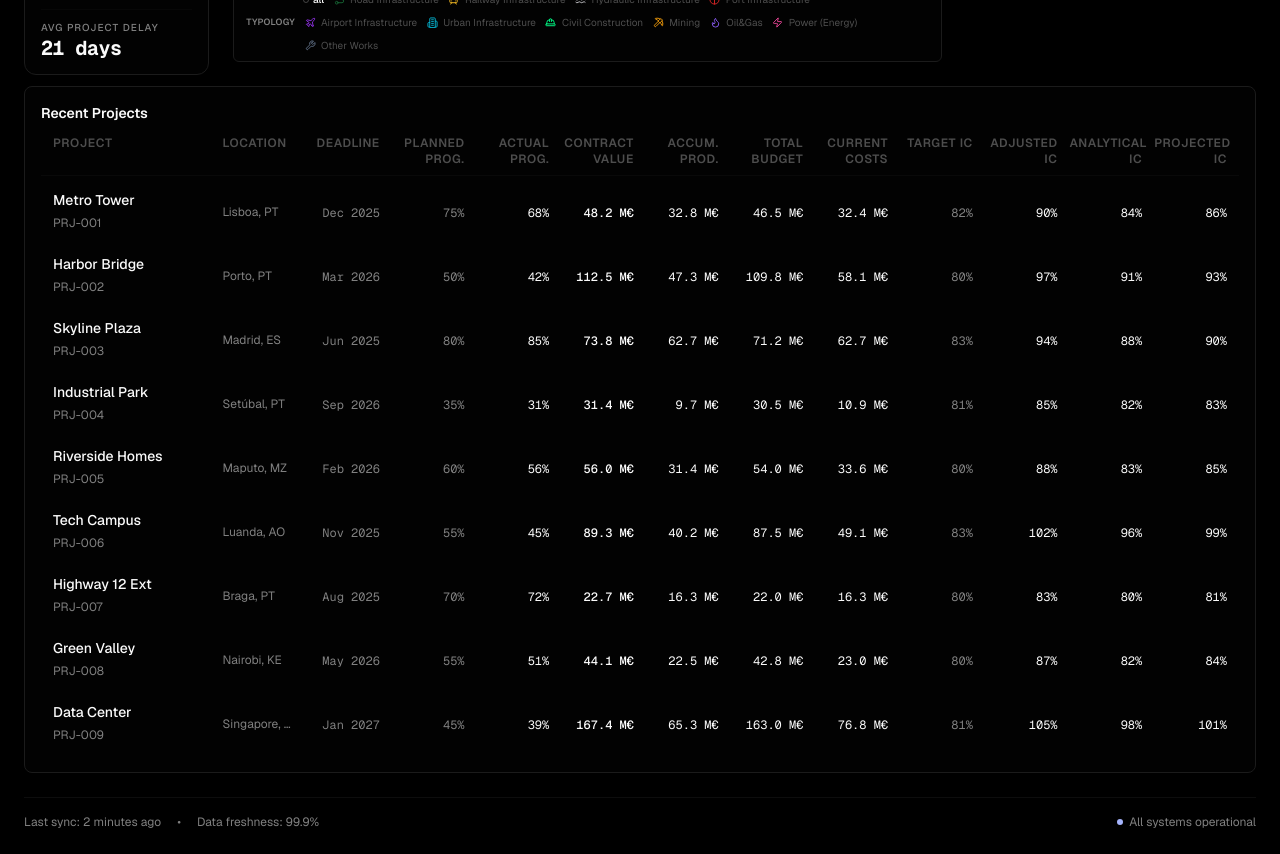
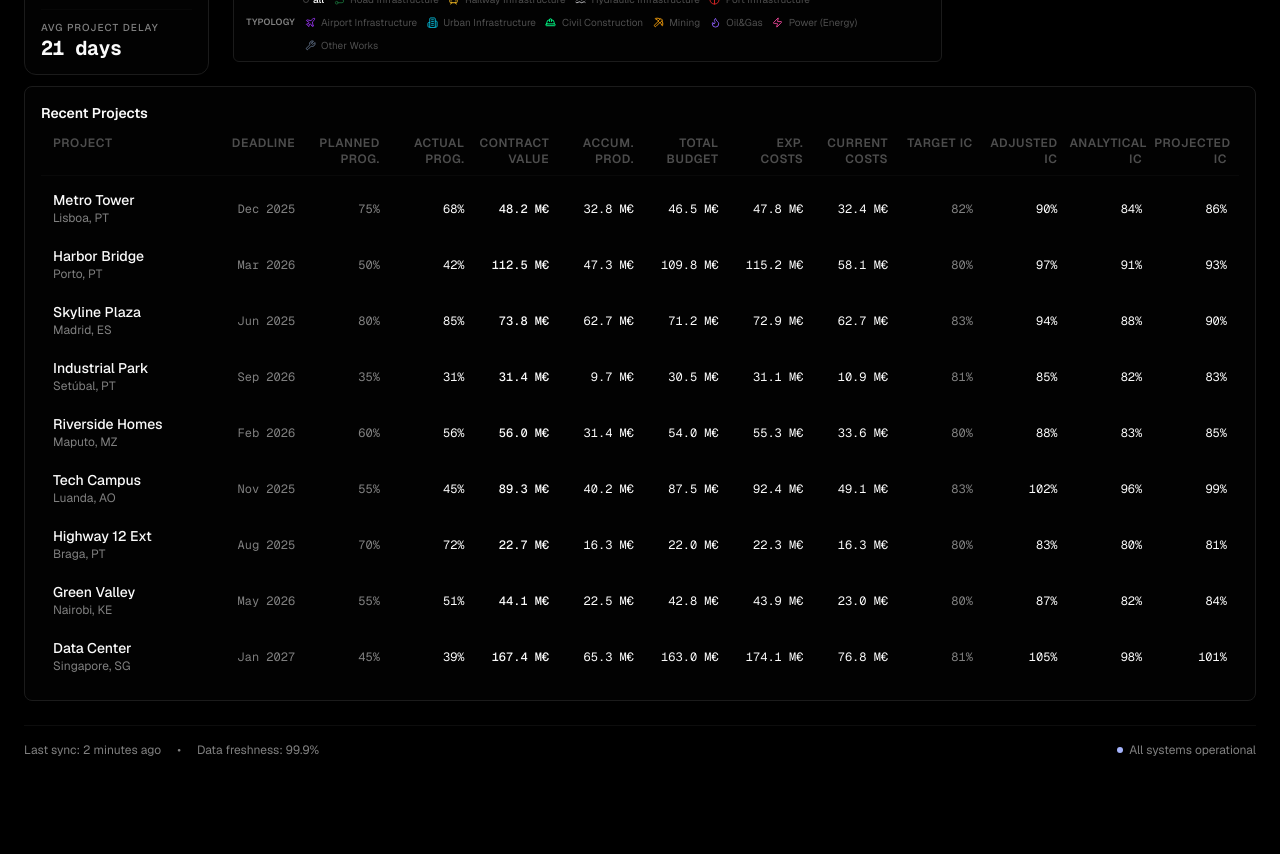
Before and after one commit to danielrebelo-volis/v0-volis-build-dashboard, a Next.js app: page / in a window 1280 px wide. Shown: the part 780-1634 px from the top of the page. After the commit the page ends 1562 px from the top, so only its background shows below. Built offline with nearby package versions, Linux system fonts and the light colour scheme.

Commit message:
feat: update project details and add expected costs column
Replace project ID with location subtitle, remove separate location column,
add expected costs column to the right of total budget.

```diff
--- a/components/project-list.tsx
+++ b/components/project-list.tsx
@@ -14,6 +14,7 @@ interface Project {
   contractValue: number         // M€
   accumulatedProduction: number // M€
   totalBudget: number           // M€ — always > currentCosts
+  expectedCosts: number         // M€ — projected total cost at completion
   currentCosts: number          // M€
   targetIC: number              // % (formerly plannedIC)
   adjustedIC: number            // %
@@ -23,16 +24,16 @@ interface Project {
 
 
 // Column order:
-// Project | Location | Deadline | Planned Prog. | Actual Prog. | Contract Value | Accum. Prod. | Total Budget | Current Costs | Target IC | Adjusted IC | Analytical IC | Projected IC | (action)
+// Project | Deadline | Planned Prog. | Actual Prog. | Contract Value | Accum. Prod. | Total Budget | Exp. Costs | Current Costs | Target IC | Adjusted IC | Analytical IC | Projected IC | (action)
 const COLUMNS = [
   { label: "Project",         span: "col-span-2", align: "left"  },
-  { label: "Location",        span: "col-span-1", align: "left"  },
   { label: "Deadline",        span: "col-span-1", align: "right" },
   { label: "Planned Prog.",   span: "col-span-1", align: "right" },
   { label: "Actual Prog.",    span: "col-span-1", align: "right" },
   { label: "Contract Value",  span: "col-span-1", align: "right" },
   { label: "Accum. Prod.",    span: "col-span-1", align: "right" },
   { label: "Total Budget",    span: "col-span-1", align: "right" },
+  { label: "Exp. Costs",      span: "col-span-1", align: "right" },
   { label: "Current Costs",   span: "col-span-1", align: "right" },
   { label: "Target IC",       span: "col-span-1", align: "right" },
   { label: "Adjusted IC",     span: "col-span-1", align: "right" },
@@ -40,25 +41,20 @@ const COLUMNS = [
   { label: "Projected IC",    span: "col-span-1", align: "right" },
 ]
 
-function ProjectRow({ name, id, location, deadline, plannedProgress, actualProgress, contractValue, accumulatedProduction, totalBudget, currentCosts, targetIC, adjustedIC, analyticalIC, projectedIC }: Project) {
+function ProjectRow({ name, id, location, deadline, plannedProgress, actualProgress, contractValue, accumulatedProduction, totalBudget, expectedCosts, currentCosts, targetIC, adjustedIC, analyticalIC, projectedIC }: Project) {
   return (
     <Link href={`/project/${id}`}>
       <div className="group grid grid-cols-14 items-center gap-3 py-2.5 px-3 hover:bg-secondary/30 transition-colors rounded-lg cursor-pointer">
 
-        {/* Project name */}
+        {/* Project name + location subtitle */}
         <div className="col-span-2 flex items-center gap-2 min-w-0">
           <div className="min-w-0">
             <div className="flex items-center gap-1.5">
               <span className="text-sm font-medium text-foreground truncate">{name}</span>
               <ExternalLink className="w-3.5 h-3.5 text-muted-foreground opacity-0 group-hover:opacity-100 transition-opacity shrink-0" />
             </div>
-            <span className="text-xs text-muted-foreground">{id}</span>
+            <span className="text-xs text-muted-foreground truncate block">{location}</span>
           </div>
-        </div>
-
-        {/* Location */}
-        <div className="col-span-1 min-w-0">
-          <span className="text-xs text-muted-foreground truncate block">{location}</span>
         </div>
 
         {/* Deadline */}
@@ -89,6 +85,11 @@ function ProjectRow({ name, id, location, deadline, plannedProgress, actualProgr
         {/* Total Budget */}
         <div className="col-span-1 text-right">
           <span className="text-xs font-mono text-foreground">{totalBudget.toFixed(1)} M€</span>
+        </div>
+
+        {/* Expected Costs */}
+        <div className="col-span-1 text-right">
+          <span className="text-xs font-mono text-foreground">{expectedCosts.toFixed(1)} M€</span>
         </div>
 
         {/* Current Costs */}
@@ -123,15 +124,15 @@ function ProjectRow({ name, id, location, deadline, plannedProgress, actualProgr
 
 export function ProjectList() {
   const projects: Project[] = [
-    { name: "Metro Tower",     id: "PRJ-001", location: "Lisboa, PT",    deadline: "Dec 2025", plannedProgress: 75,  actualProgress: 68,  contractValue: 48.2,  accumulatedProduction: 32.8,  totalBudget: 46.5,  currentCosts: 32.4,  targetIC: 82,  adjustedIC: 90,  analyticalIC: 84,  projectedIC: 86 },
-    { name: "Harbor Bridge",   id: "PRJ-002", location: "Porto, PT",     deadline: "Mar 2026", plannedProgress: 50,  actualProgress: 42,  contractValue: 112.5, accumulatedProduction: 47.3,  totalBudget: 109.8, currentCosts: 58.1,  targetIC: 80,  adjustedIC: 97,  analyticalIC: 91,  projectedIC: 93 },
-    { name: "Skyline Plaza",   id: "PRJ-003", location: "Madrid, ES",    deadline: "Jun 2025", plannedProgress: 80,  actualProgress: 85,  contractValue: 73.8,  accumulatedProduction: 62.7,  totalBudget: 71.2,  currentCosts: 62.7,  targetIC: 83,  adjustedIC: 94,  analyticalIC: 88,  projectedIC: 90 },
-    { name: "Industrial Park", id: "PRJ-004", location: "Setúbal, PT",   deadline: "Sep 2026", plannedProgress: 35,  actualProgress: 31,  contractValue: 31.4,  accumulatedProduction: 9.7,   totalBudget: 30.5,  currentCosts: 10.9,  targetIC: 81,  adjustedIC: 85,  analyticalIC: 82,  projectedIC: 83 },
-    { name: "Riverside Homes", id: "PRJ-005", location: "Maputo, MZ",    deadline: "Feb 2026", plannedProgress: 60,  actualProgress: 56,  contractValue: 56.0,  accumulatedProduction: 31.4,  totalBudget: 54.0,  currentCosts: 33.6,  targetIC: 80,  adjustedIC: 88,  analyticalIC: 83,  projectedIC: 85 },
-    { name: "Tech Campus",     id: "PRJ-006", location: "Luanda, AO",    deadline: "Nov 2025", plannedProgress: 55,  actualProgress: 45,  contractValue: 89.3,  accumulatedProduction: 40.2,  totalBudget: 87.5,  currentCosts: 49.1,  targetIC: 83,  adjustedIC: 102, analyticalIC: 96,  projectedIC: 99 },
-    { name: "Highway 12 Ext",  id: "PRJ-007", location: "Braga, PT",     deadline: "Aug 2025", plannedProgress: 70,  actualProgress: 72,  contractValue: 22.7,  accumulatedProduction: 16.3,  totalBudget: 22.0,  currentCosts: 16.3,  targetIC: 80,  adjustedIC: 83,  analyticalIC: 80,  projectedIC: 81 },
-    { name: "Green Valley",    id: "PRJ-008", location: "Nairobi, KE",   deadline: "May 2026", plannedProgress: 55,  actualProgress: 51,  contractValue: 44.1,  accumulatedProduction: 22.5,  totalBudget: 42.8,  currentCosts: 23.0,  targetIC: 80,  adjustedIC: 87,  analyticalIC: 82,  projectedIC: 84 },
-    { name: "Data Center",     id: "PRJ-009", location: "Singapore, SG", deadline: "Jan 2027", plannedProgress: 45,  actualProgress: 39,  contractValue: 167.4, accumulatedProduction: 65.3,  totalBudget: 163.0, currentCosts: 76.8,  targetIC: 81,  adjustedIC: 105, analyticalIC: 98,  projectedIC: 101 },
+    { name: "Metro Tower",     id: "PRJ-001", location: "Lisboa, PT",    deadline: "Dec 2025", plannedProgress: 75,  actualProgress: 68,  contractValue: 48.2,  accumulatedProduction: 32.8,  totalBudget: 46.5,  expectedCosts: 47.8,  currentCosts: 32.4,  targetIC: 82,  adjustedIC: 90,  analyticalIC: 84,  projectedIC: 86 },
+    { name: "Harbor Bridge",   id: "PRJ-002", location: "Porto, PT",     deadline: "Mar 2026", plannedProgress: 50,  actualProgress: 42,  contractValue: 112.5, accumulatedProduction: 47.3,  totalBudget: 109.8, expectedCosts: 115.2, currentCosts: 58.1,  targetIC: 80,  adjustedIC: 97,  analyticalIC: 91,  projectedIC: 93 },
+    { name: "Skyline Plaza",   id: "PRJ-003", location: "Madrid, ES",    deadline: "Jun 2025", plannedProgress: 80,  actualProgress: 85,  contractValue: 73.8,  accumulatedProduction: 62.7,  totalBudget: 71.2,  expectedCosts: 72.9,  currentCosts: 62.7,  targetIC: 83,  adjustedIC: 94,  analyticalIC: 88,  projectedIC: 90 },
+    { name: "Industrial Park", id: "PRJ-004", location: "Setúbal, PT",   deadline: "Sep 2026", plannedProgress: 35,  actualProgress: 31,  contractValue: 31.4,  accumulatedProduction: 9.7,   totalBudget: 30.5,  expectedCosts: 31.1,  currentCosts: 10.9,  targetIC: 81,  adjustedIC: 85,  analyticalIC: 82,  projectedIC: 83 },
+    { name: "Riverside Homes", id: "PRJ-005", location: "Maputo, MZ",    deadline: "Feb 2026", plannedProgress: 60,  actualProgress: 56,  contractValue: 56.0,  accumulatedProduction: 31.4,  totalBudget: 54.0,  expectedCosts: 55.3,  currentCosts: 33.6,  targetIC: 80,  adjustedIC: 88,  analyticalIC: 83,  projectedIC: 85 },
+    { name: "Tech Campus",     id: "PRJ-006", location: "Luanda, AO",    deadline: "Nov 2025", plannedProgress: 55,  actualProgress: 45,  contractValue: 89.3,  accumulatedProduction: 40.2,  totalBudget: 87.5,  expectedCosts: 92.4,  currentCosts: 49.1,  targetIC: 83,  adjustedIC: 102, analyticalIC: 96,  projectedIC: 99 },
+    { name: "Highway 12 Ext",  id: "PRJ-007", location: "Braga, PT",     deadline: "Aug 2025", plannedProgress: 70,  actualProgress: 72,  contractValue: 22.7,  accumulatedProduction: 16.3,  totalBudget: 22.0,  expectedCosts: 22.3,  currentCosts: 16.3,  targetIC: 80,  adjustedIC: 83,  analyticalIC: 80,  projectedIC: 81 },
+    { name: "Green Valley",    id: "PRJ-008", location: "Nairobi, KE",   deadline: "May 2026", plannedProgress: 55,  actualProgress: 51,  contractValue: 44.1,  accumulatedProduction: 22.5,  totalBudget: 42.8,  expectedCosts: 43.9,  currentCosts: 23.0,  targetIC: 80,  adjustedIC: 87,  analyticalIC: 82,  projectedIC: 84 },
+    { name: "Data Center",     id: "PRJ-009", location: "Singapore, SG", deadline: "Jan 2027", plannedProgress: 45,  actualProgress: 39,  contractValue: 167.4, accumulatedProduction: 65.3,  totalBudget: 163.0, expectedCosts: 174.1, currentCosts: 76.8,  targetIC: 81,  adjustedIC: 105, analyticalIC: 98,  projectedIC: 101 },
   ]
 
   return (
```
